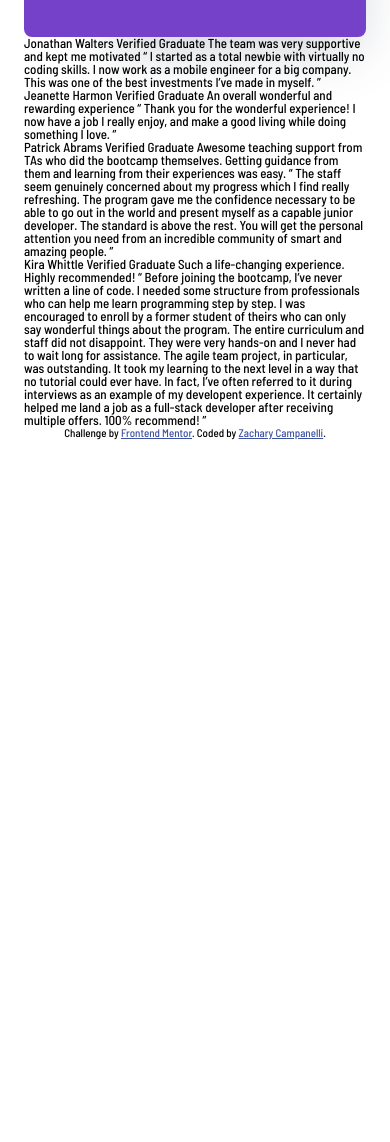
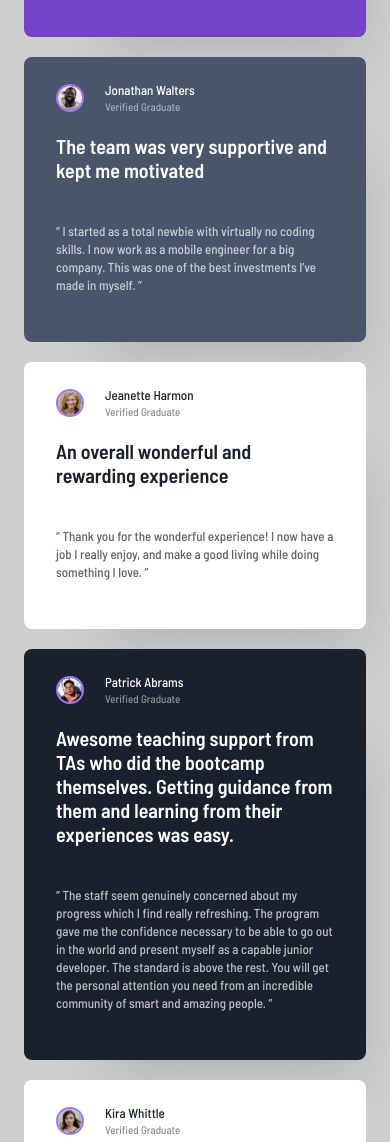
Before and after one commit to Zacharycampanelli/Testimonials-grid-section, a plain HTML site: page index.html in a window 390 px wide. Shown: the part 480-1622 px from the top of the page. Before the commit the page ends 988 px from the top, so only its background shows below. Drawn offline with Linux system fonts and the light colour scheme.

Commit message:
mobile layout finished

```diff
--- a/assets/css/_mixins.scss
+++ b/assets/css/_mixins.scss
@@ -0,0 +1,7 @@
+@mixin textIsWhite($background) {
+    @if $background {
+        color: $veryDarkBlackishBlue;
+    } @else {
+        color: $white;
+    }
+}
--- a/assets/css/main.scss
+++ b/assets/css/main.scss
@@ -10,6 +10,7 @@ body {
   font-weight: 500;
   padding: 70px 24px;
   box-sizing: border-box;
+  background: $lightGray;
 }
 
 .grid {
@@ -24,6 +25,7 @@ body {
   border-radius: 8px;
   position: relative;
   z-index: -1;
+  margin-bottom: 20px;
 
   &_header {
     display: flex;
@@ -33,7 +35,6 @@ body {
 
     &_image {
       border-radius: 50%;
-      border: 2px solid $moderateVioletBacking;
       width: 28px;
       margin-right: 17px;
     }
@@ -47,7 +48,6 @@ body {
       font-size: 11px;
       opacity: 50%;
     }
-
   }
 
   #quotes {
@@ -58,7 +58,6 @@ body {
   }
 
   &_body {
-    color: $white;
     &_main {
       font-size: 20px;
       font-weight: 600;
@@ -73,17 +72,45 @@ body {
   }
 }
 
+.card_header_image {
+  border: 2px solid $moderateVioletBacking;
+}
+
 #a {
   background: $moderateViolet;
+
+  * {
+    @include textIsWhite($background: false);
+  }
 }
 
-.b {
+#b {
+  background: $veryDarkGrayishBlue;
+
+  * {
+    @include textIsWhite($background: false);
+  }
 }
-.c {
+#c {
+  background: $white;
+  * {
+    @include textIsWhite($background: true);
+  }
 }
-.d {
+
+#d {
+  background: $veryDarkBlackishBlue;
+  * {
+    @include textIsWhite($background: false);
+  }
 }
-.e {
+
+#e {
+  background: $white;
+
+  * {
+    @include textIsWhite($background: true);
+  }
 }
 
 .attribution {
--- a/index.html
+++ b/index.html
@@ -9,10 +9,10 @@
   </head>
   <body>
     <main>
-      <div class="card" id="a" >
+      <div class="card" id="a">
         <div class="card_header">
-          <img src="./assets/images/bg-pattern-quotation.svg" id="quotes">
-          <img src="./assets/images/image-daniel.jpg" alt="Daniel" class="card_header_image"/>
+          <img src="./assets/images/bg-pattern-quotation.svg" id="quotes" />
+          <img src="./assets/images/image-daniel.jpg" alt="Daniel" class="card_header_image" />
           <div class="card_header_name">
             <h4>Daniel Clifford</h4>
             <p class="card_header_graduate">Verified Graduate</p>
@@ -23,37 +23,86 @@
             I received a job offer mid-course, and the subjects I learned were current, if not more so, in the company I
             joined. I honestly feel I got every penny’s worth.
           </h2>
-        <p  class="card_body_paragraph">
+          <p class="card_body_paragraph">
             “ I was an EMT for many years before I joined the bootcamp. I’ve been looking to make a transition and have
             heard some people who had an amazing experience here. I signed up for the free intro course and found it
-          incredibly fun! I enrolled shortly thereafter. The next 12 weeks was the best - and most grueling - time of my
-          life. Since completing the course, I’ve successfully switched careers, working as a Software Engineer at a VR
-          startup. ”
+            incredibly fun! I enrolled shortly thereafter. The next 12 weeks was the best - and most grueling - time of
+            my life. Since completing the course, I’ve successfully switched careers, working as a Software Engineer at
+            a VR startup. ”
           </p>
         </div>
       </div>
 
-      <div class="b">
-        Jonathan Walters Verified Graduate The team was very supportive and kept me motivated “ I started as a total
-        newbie with virtually no coding skills. I now work as a mobile engineer for a big company. This was one of the
-        best investments I’ve made in myself. ”
+      <div class="card" id="b">
+        <div class="card_header">
+          <img src="./assets/images/image-jonathan.jpg" alt="Jonathan" class="card_header_image" />
+          <div class="card_header_name">
+            <h4>Jonathan Walters</h4>
+            <p class="card_header_graduate">Verified Graduate</p>
+          </div>
+        </div>
+        <div class="card_body">
+          <h2 class="card_body_main">The team was very supportive and kept me motivated</h2>
+          <p class="card_body_paragraph">
+            “ I started as a total newbie with virtually no coding skills. I now work as a mobile engineer for a big
+            company. This was one of the best investments I’ve made in myself. ”
+          </p>
+        </div>
       </div>
 
-      <div class="c">
-        Jeanette Harmon Verified Graduate An overall wonderful and rewarding experience “ Thank you for the wonderful
-        experience! I now have a job I really enjoy, and make a good living while doing something I love. ”
+      <div class="card" id="c">
+        <div class="card_header">
+          <img src="./assets/images/image-jeanette.jpg" alt="Jeanette" class="card_header_image" />
+          <div class="card_header_name">
+            <h4>Jeanette Harmon</h4>
+            <p class="card_header_graduate">Verified Graduate</p>
+          </div>
+        </div>
+        <div class="card_body">
+          <h2 class="card_body_main">An overall wonderful and rewarding experience</h2>
+          <p class="card_body_paragraph">
+            “ Thank you for the wonderful experience! I now have a job I really enjoy, and make a good living while
+            doing something I love. ”
+          </p>
+        </div>
       </div>
 
-      <div class="d">
-        Patrick Abrams Verified Graduate Awesome teaching support from TAs who did the bootcamp themselves. Getting
-        guidance from them and learning from their experiences was easy. “ The staff seem genuinely concerned about my
-        progress which I find really refreshing. The program gave me the confidence necessary to be able to go out in
-        the world and present myself as a capable junior developer. The standard is above the rest. You will get the
-        personal attention you need from an incredible community of smart and amazing people. ”
+      <div class="card" id="d">
+        <div class="card_header">
+          <img src="./assets/images/image-patrick.jpg" alt="Patrick" class="card_header_image" />
+          <div class="card_header_name">
+            <h4>Patrick Abrams</h4>
+            <p class="card_header_graduate">Verified Graduate</p>
+          </div>
+        </div>
+        <div class="card_body">
+          <h2 class="card_body_main">
+            Awesome teaching support from TAs who did the bootcamp themselves. Getting guidance from them and
+            learning from their experiences was easy.
+          </h2>
+          <p class="card_body_paragraph">
+            “ The staff seem genuinely concerned about my progress which I find really refreshing. The program gave me
+            the confidence necessary to be able to go out in the world and present myself as a capable junior developer.
+            The standard is above the rest. You will get the personal attention you need from an incredible community of
+            smart and amazing people. ”
+          </p>
+        </div>
       </div>
 
-      <div class="e">
-        Kira Whittle Verified Graduate Such a life-changing experience. Highly recommended! “ Before joining the
+      <div class="card" id="e">
+        <div class="card_header">
+          <img src="./assets/images/image-kira.jpg" alt="Kira" class="card_header_image" />
+          <div class="card_header_name">
+            <h4>Kira Whittle</h4>
+            <p class="card_header_graduate">Verified Graduate</p>
+          </div>
+        </div>
+        <div class="card_body">
+          <h2 class="card_body_main">
+            Such a life-changing experience. Highly recommended!
+          </h2>
+          <p class="card_body_paragraph">
+            “ Before joining the
         bootcamp, I’ve never written a line of code. I needed some structure from professionals who can help me learn
         programming step by step. I was encouraged to enroll by a former student of theirs who can only say wonderful
         things about the program. The entire curriculum and staff did not disappoint. They were very hands-on and I
@@ -61,7 +110,11 @@
         learning to the next level in a way that no tutorial could ever have. In fact, I’ve often referred to it during
         interviews as an example of my developent experience. It certainly helped me land a job as a full-stack
         developer after receiving multiple offers. 100% recommend! ”
+          </p>
         </div>
+      </div>
+
+
 
       <div class="attribution">
         Challenge by <a href="https://www.frontendmentor.io?ref=challenge" target="_blank">Frontend Mentor</a>. Coded by
```
Also changed, not shown: assets/css/main.css, 1 other file. Lines whose indentation alone changed are shown as unchanged.
